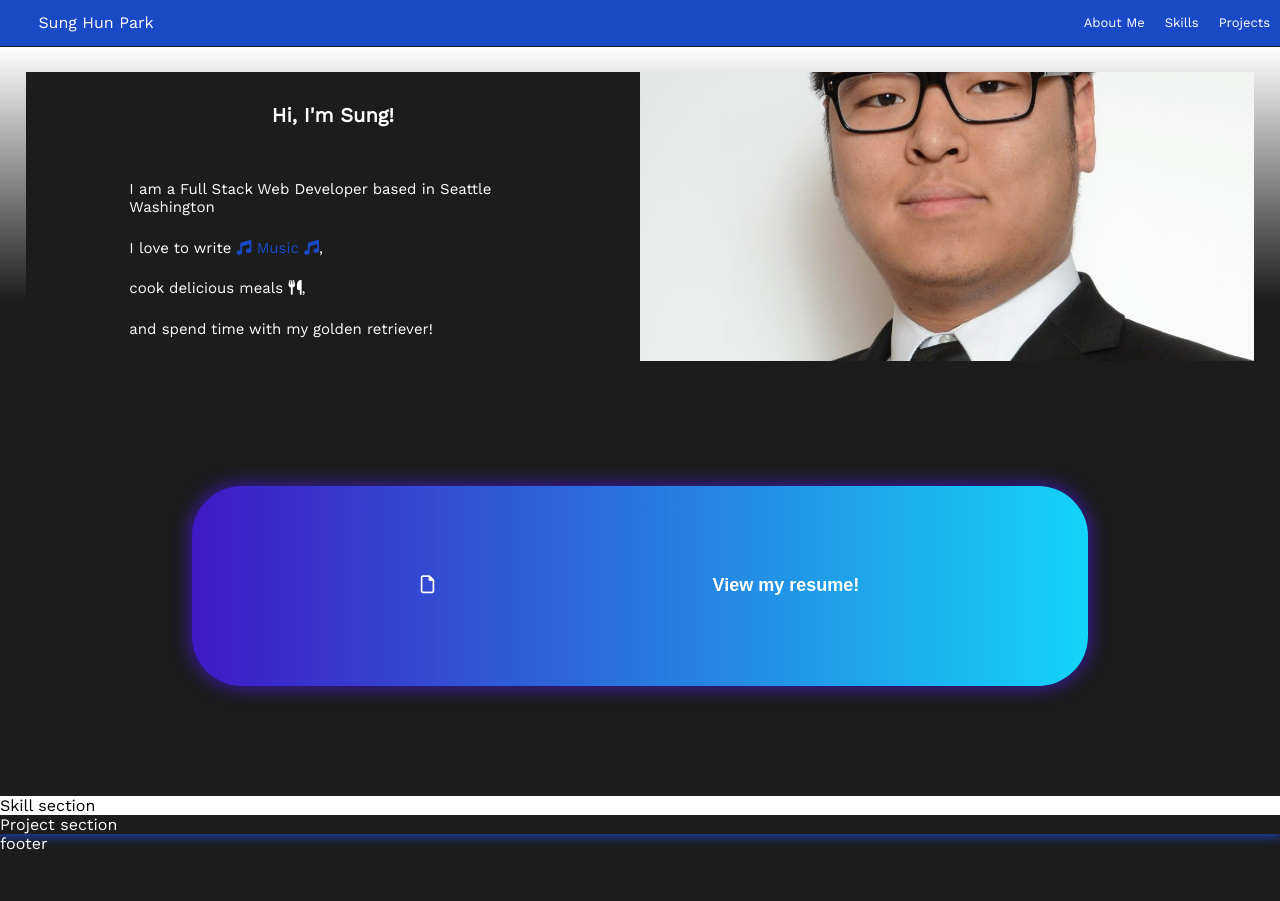
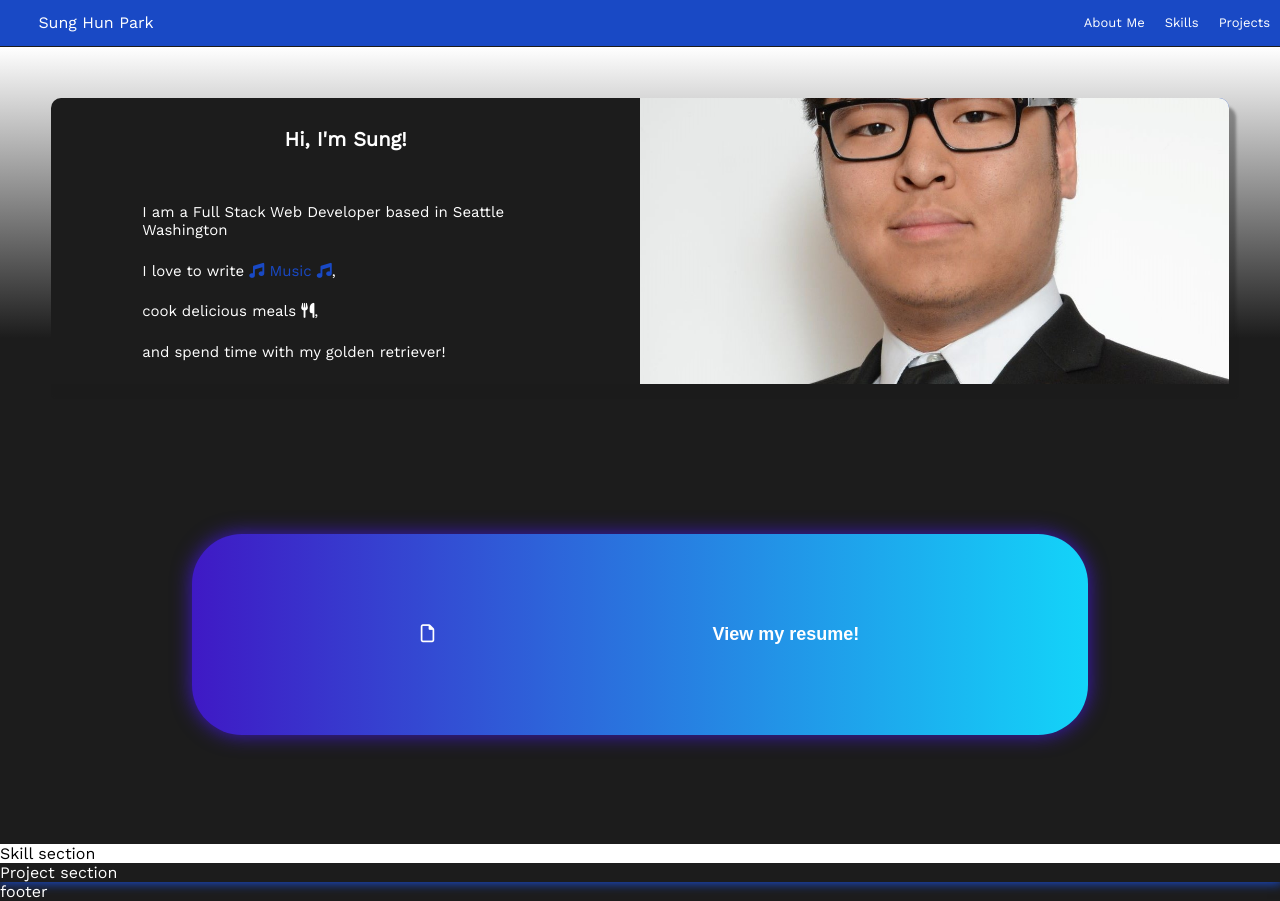
Before and after one commit to SunghunP/front-sung-portfolio, a React (Create React App) app: page / in a window 1280 px wide. Before the commit the page ends 853 px from the top, so only its background shows below. Built offline with nearby package versions, Linux system fonts and the light colour scheme.

Commit message:
Create a shadow border for section and change styling

```diff
--- a/src/components/mainPageSections/AboutSection.jsx
+++ b/src/components/mainPageSections/AboutSection.jsx
@@ -4,10 +4,6 @@ import profile from '../../assets/images/profile.jpg';
 const StyledAboutSection = styled.div`
   width: 100%;
   padding: 0px;
-
-  .gradient > div.half-column.flex.col {
-    background-color: #1c1c1c;
-  }
 
 	.gradient {
     min-width: 100%;
@@ -16,9 +12,20 @@ const StyledAboutSection = styled.div`
     rgba(255,255,255,1) 0%,
     rgba(28,28,28,0.1) 75%
 		);
-    padding: 2%;
+    padding: 4%;
     box-sizing: border-box;
-	}
+	};
+
+  .wrapper > div.half-column.flex.col {
+    background-color: #1c1c1c;
+  };
+
+  .wrapper {
+    overflow: hidden;
+    border-top-left-radius: 10px;
+    border-top-right-radius: 10px;
+    box-shadow: 5px 10px 3px 2px rgba(28,28,28,0.4);
+  };
 
 	.half-column {
 		width: 50vw;
@@ -26,25 +33,25 @@ const StyledAboutSection = styled.div`
 		justify-content: center;
     max-height: 100%;
     background-color: ${props => props.theme.mainBackground};
-	}
+	};
 
 	.links {
 		color: #1949c5;
 		text-decoration: none;
-	}
+	};
 
   h1 {
     font-size: 20px;
     margin: 5%;
-  }
+  };
 
   div {
     font-size: 15px;
-  }
+  };
 
 	div p {
 		margin: 5%;
-	}
+	};
 
   .profile-img {
     overflow: hidden;
@@ -54,13 +61,14 @@ const StyledAboutSection = styled.div`
     background-repeat: no-repeat;
     background-size: cover;
     background-position: center;
-  }
-`
+  };
+`;
 
 export default function AboutSection({theme}) {
   return  (
     <StyledAboutSection className='about-section flex' theme={theme} profile={profile}>
       <div className='gradient flex'>
+        <div className='wrapper flex'>
           <div className="half-column flex col">
             <h1>Hi, I'm Sung!</h1>
             <div>
@@ -80,12 +88,12 @@ export default function AboutSection({theme}) {
               </p>
             </div>
           </div>
-
           <div className="half-column">
             <div className='profile-img' alt="Image of Sung">
             </div>
           </div>
         </div>
+      </div>
     </StyledAboutSection>
-  )
-}
+  );
+};
```
Lines whose indentation alone changed are shown as unchanged.
